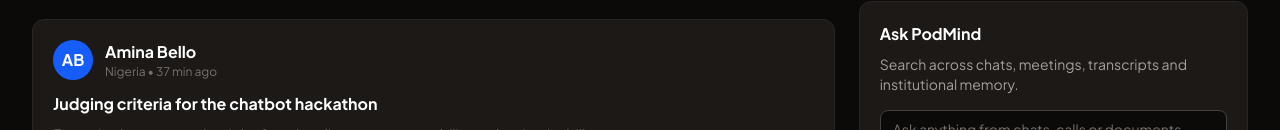
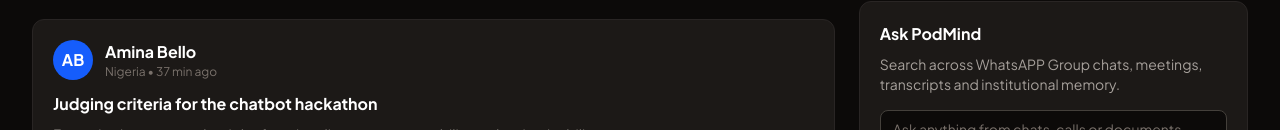
Before and after one commit to khumbomindiera-blip/Nuity, a React (Vite) app: page / in a window 1280 px wide. Shown: the part 670-800 px from the top of the page. Built offline with nearby package versions, Linux system fonts and the light colour scheme.

Commit message:
Update CommunityFeed.tsx

```diff
--- a/src/components/CommunityFeed.tsx
+++ b/src/components/CommunityFeed.tsx
@@ -259,7 +259,7 @@ export function CommunityFeed({
             </h3>
 
             <p className="text-sm text-stone-400 mb-4">
-              Search across chats, meetings, transcripts and institutional memory.
+              Search across WhatsAPP Group chats, meetings, transcripts and institutional memory.
             </p>
 
             <input
```
